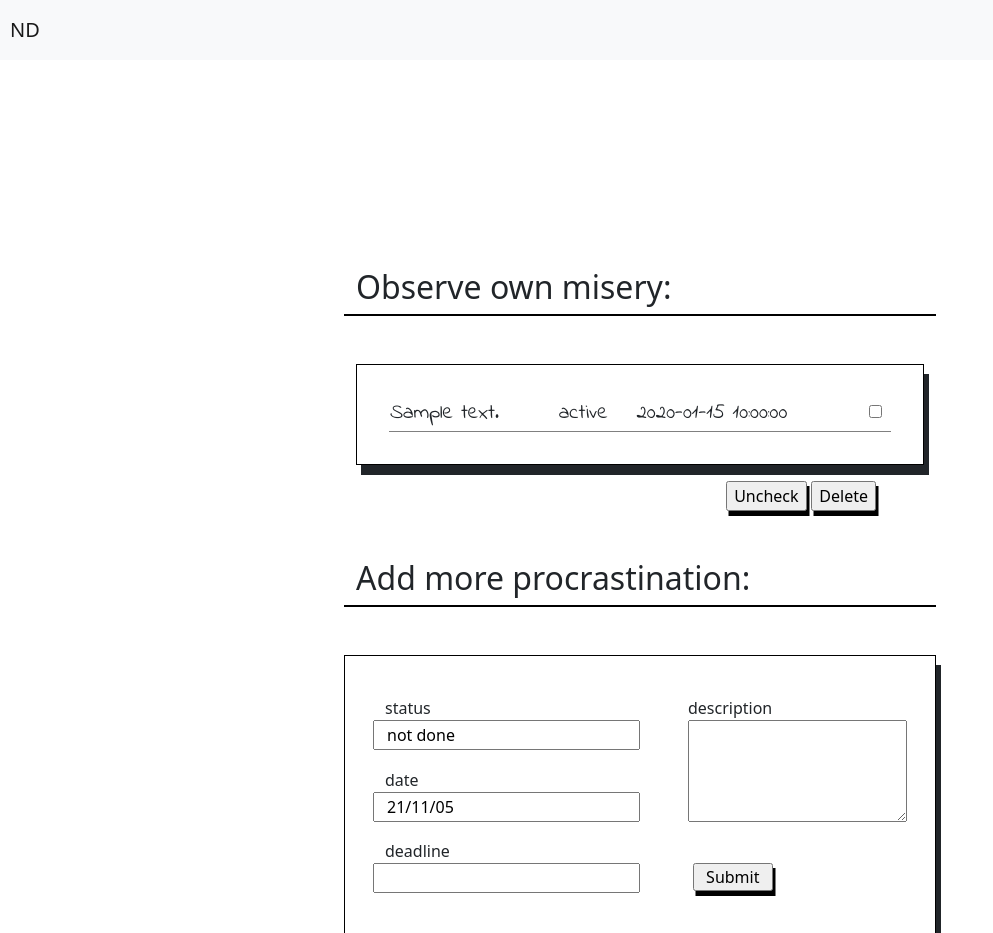
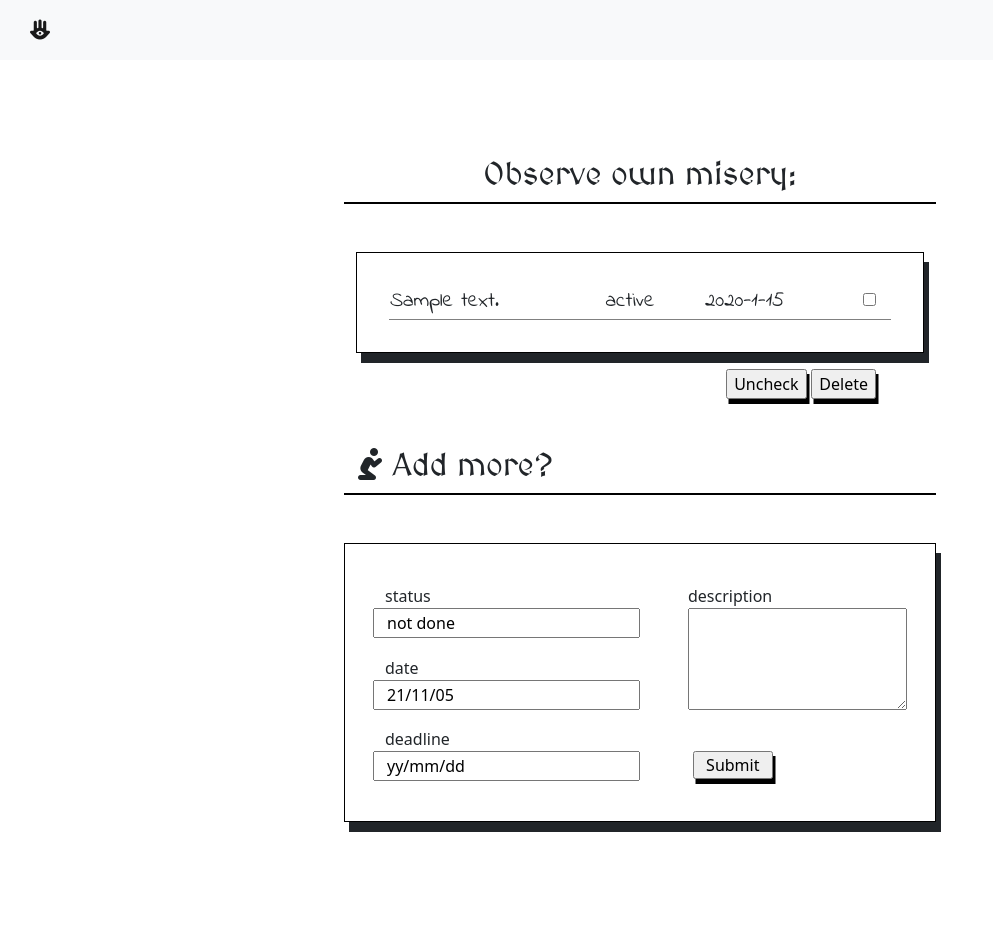
Before and after one commit to dmnth/flask_app, a Flask app: page / in a window 1280 px wide. Shown: the top 933 px of the page, without its empty margins (0-993 px from the left). Run offline with Flask 2, Linux system fonts and the light colour scheme; tables that the repository leaves empty hold one stand-in row (values such as "Sample post"); some libraries are stand-ins or nearby versions.

Commit message:
changed fonts/icons

```diff
--- a/app/static/style.css
+++ b/app/static/style.css
@@ -35,12 +35,20 @@ td {
     font-family: 'Indie Flower', cursive;
 }
 
+h2 {
+    font-family: 'MedievalSharp', cursive;
+}
+
 /* Classes */
 
 .navbar {
     padding: 10px 10px;
     width: 100%;
-    margin-bottom: 10em;
+    margin-bottom: 3em;
+}
+
+.navbar-brand {
+    padding-left: 1em
 }
 
 .table.container-fluid {
--- a/app/templates/index.html
+++ b/app/templates/index.html
@@ -1,18 +1,25 @@
 <!DOCTYPE html>
 <html lang="en">
 <head>
+    <!---Google fonts-->
     <link rel="preconnect" href="https://fonts.googleapis.com">
     <link rel="preconnect" href="https://fonts.gstatic.com" crossorigin>
-<link href="https://fonts.googleapis.com/css2?family=Indie+Flower&family=Montserrat:wght@100&display=swap" rel="stylesheet">
+    <link href="https://fonts.googleapis.com/css2?family=Indie+Flower&family=MedievalSharp&family=Montserrat:wght@100&display=swap" rel="stylesheet">
+    <!---endfonts-->
     <meta charset="UTF-8">
-    {% block title %}<title>Not Done's</title>{% endblock %}
+    <!-- Stylesheets-->
     <link rel="stylesheet" href="{{ url_for('static',
                                    filename='bootstrap/css/bootstrap.css') }}">
     <link rel="stylesheet"
                                   href="{{url_for('static',
                                   filename='style.css') }}">
+    <!-- endstylesheeets -->
+    <!-- Fontawesome -->
+    <script src="https://kit.fontawesome.com/053a636f0f.js" crossorigin="anonymous"></script>
+    <!-- awesomeend -->
+    {% block title %}<title>Not Done's</title>{% endblock %}
     <nav class='navbar navbar-light bg-light'>
-        <a class='navbar-brand' href='#'>ND</a>
+        <a class='navbar-brand' href='#'><i class="fas fa-hamsa">&nbsp</i></a>
     </nav>
 </head>
 <body>
@@ -28,9 +35,9 @@
                         <!--Delimeter-->
                         <div class='delimeter-text'>
                             {% if activities %}
-                            <h2> Observe own misery: </h2>
+                            <h2 style='text-align: center'>Observe own misery: </h2>
                             {% else %}
-                            <h2> Nothing to worry about? </h2>
+                            <h2 style='text-align: center'> Are you lost? Or maybe in doubt? </h2>
                             {% endif %}
                         </div>
                         <div class='delimeter-line'>
@@ -44,7 +51,7 @@
                                     <tr>
                                         <td>{{ act['description'] }}</td>
                                         <td>{{ act['status'] }}</td>
-                                        <td>{{ act['deadline'] }} </td>
+                                        <td>{{ act['date_added'].year}}-{{act['date_added'].month}}-{{act['date_added'].day}}</td>
                                         <td><input type="checkbox"
                                                    name={{act['id']}}></td>
                                     </tr>
@@ -62,17 +69,17 @@
 
                         <!---Delimeter-->
                         <div class='delimeter-text'>
-                            <h2> Add more procrastination: </h2>
+                            {% if not activities %}
+                            <h2> <i class="fas fa-pray">&nbsp</i>Get in touch with the One Above All: </h2>
+                            {% else %}
+                            <h2> <i class="fas fa-pray">&nbsp</i>Add more? </h2>
                         </div>
+                            {% endif %}
                         <div class='delimeter-line'>
                         </div>
                         <!---Delimeter end-->
 
                         <div class='table input container-fluid'>
-                            <div class='row'>
-                            <form action method='POST'>
-                                {{ form.hidden_tag() }}
-                                <div class='row'>
 
                             <!-- Message represntation -->
                             {% with messages = get_flashed_messages() %}
@@ -86,6 +93,10 @@
                             {% endwith %}
                             <!-- Message representation end -->
 
+                            <div class='row'>
+                            <form action method='POST' novalidate>
+                                {{ form.hidden_tag() }}
+                                <div class='row'>
                                     <div class='col-md-6'>
                                         <div class='row'>
                                             {{form.status.label()}}
@@ -100,7 +111,10 @@
                                         <div class='row'>
                                             {{ form.deadline.label()}}
                                             <br>
-                                            {{ form.deadline()}}
+                                            {{ form.deadline(value='yy/mm/dd')}}
+                                            {% for error in form.deadline.errors %}
+                                            <span style='color: red;'>[{{error}}]</span>
+                                            {% endfor %}
                                         </div>
                                     </div>
                                     <div class='col-md-6'>
@@ -110,6 +124,9 @@
                                             <br>
                                             {{form.description(rows='4',
                                             cols='30')}}
+                                            {% for error in form.description.errors %}
+                                            <span style='color: red;'>[{{error}}]</span>
+                                            {% endfor %}
                                             </div>
                                         <div class='row'>
                                             <div class='submit col-md-12'>
```
Lines whose indentation alone changed are shown as unchanged.
